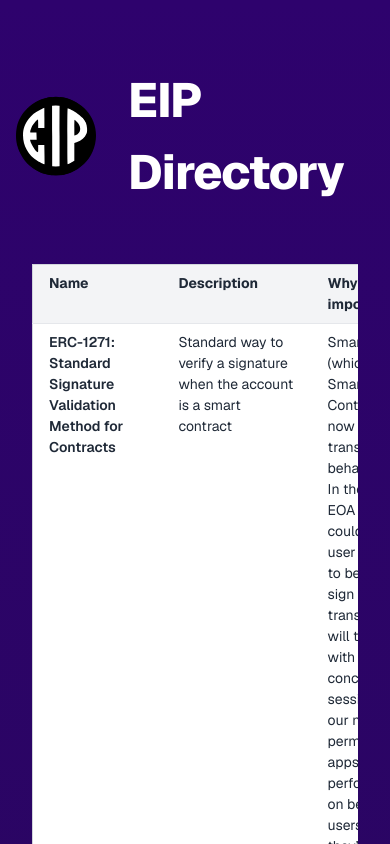
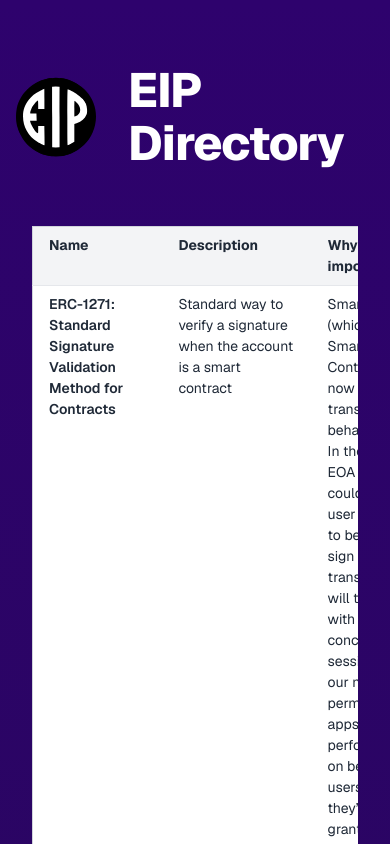
Before and after one commit to velvet-shark/eipdirectory, a Next.js app: page / in a window 390 px wide. Shown: the top 844 px of the page. Built offline with nearby package versions, Linux system fonts and the light colour scheme.

Commit message:
H1 line height

```diff
--- a/src/app/page.tsx
+++ b/src/app/page.tsx
@@ -34,14 +34,14 @@ const HomePage = () => {
   return (
     <main className="flex min-h-screen flex-col items-center justify-center bg-gradient-to-b from-[#2e026d] to-[#15162c] text-white">
       <div className="max-w-8xl container flex flex-col items-center justify-center gap-6 px-4 py-16">
-        <h1 className="text-5xl font-extrabold tracking-tight text-white sm:text-[5rem]">
+        <h1 className="custom-h1 text-5xl font-extrabold tracking-tight text-white sm:text-[5rem]">
           <div className="flex items-center">
             <img
               src="/eip-logo.svg"
               alt="EIP Logo"
               className=" mr-4 h-20 w-auto sm:h-[5rem]"
             />
-            <span className="ml-4">EIP Directory</span>
+            <span className="custom-h1 ml-4">EIP Directory</span>
           </div>
         </h1>
         <div className="max-w-8xl container mx-auto px-4 py-8">
--- a/src/styles/globals.css
+++ b/src/styles/globals.css
@@ -5,3 +5,7 @@
 body {
   font-size: 14px;
 }
+
+.custom-h1 {
+  line-height: 1.1;
+}
```
